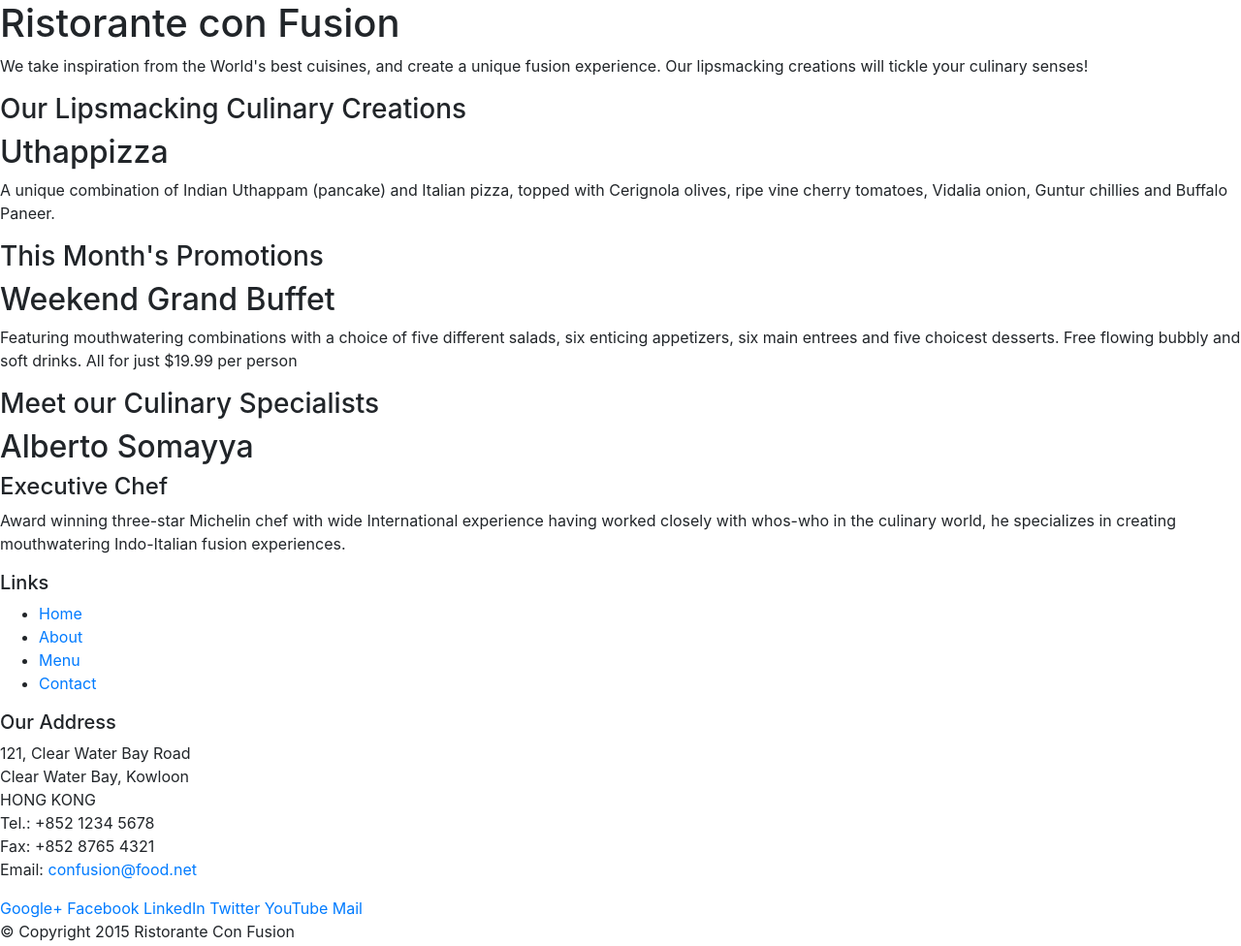
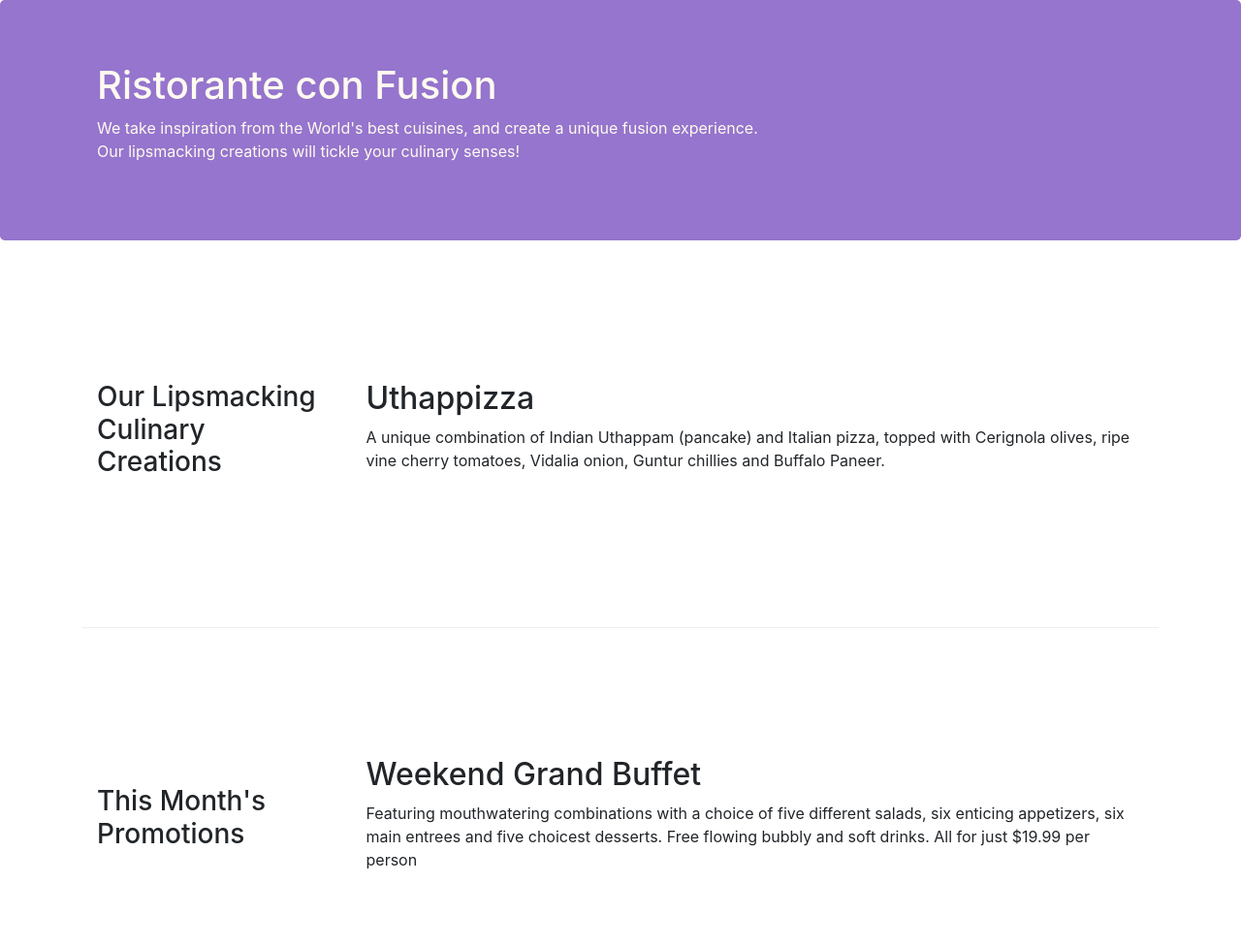
Before and after one commit to piyush2021/Introduction-to-Bootstrap, a website: page index.html in a window 1280 px wide. Shown: the top 976 px of the page at 97% size. Drawn offline with nearby package versions, Linux system fonts and the light colour scheme.

Commit message:
Bootstrap Grid Part 2

```diff
--- /dev/null
+++ b/css/styles.css
@@ -0,0 +1,30 @@
+.row-header {
+  margin: 0px auto;
+  padding: 0px auto;
+}
+
+.row-content {
+  margin: 0px auto;
+  padding: 50px 0px 50px 0px;
+  border-bottom: 1px ridge;
+  min-height: 400px;
+}
+
+.footer {
+  background-color: #D1C4E9;
+  margin: 0px auto;
+  padding: 20px 0px 20px 0px;
+}
+
+.jumbotron {
+  padding: 70px 30px 70x 30px;
+  margin: 0px auto;
+  background: #9575CD;
+  color: floralwhite;
+}
+
+.address {
+  font-size: 80%;
+  margin: 0px;
+  color: #0f0f0f;
+}
--- a/index.html
+++ b/index.html
@@ -3,62 +3,58 @@
 
 <head>
   <!-- Required meta tags always come first -->
-  <meta charset="utf-8">
-  <meta name="viewport"
-  content="width=device-width,
-  initial-scale=1, shrink-to-fit=no">
-  <meta http-equiv="x-ua-
-  compatible" content="ie=edge">
+<meta charset="utf-8">
+<meta name="viewport" content="width=device-width, initial-scale=1, shrink-to-fit=no">
+<meta http-equiv="x-ua-compatible" content="ie=edge">
 
-  <!-- Bootstrap CSS -->
-  <link rel="stylesheet"
-  href="node_modules/bootstrap/dist/
-  css/bootstrap.min.css">
+<!-- Bootstrap CSS -->
+<link rel="stylesheet" href="node_modules/bootstrap/dist/css/bootstrap.min.css">
+<link rel="stylesheet" href="css/styles.css">
     <title>Ristorante Con Fusion</title>
 </head>
 
 <body>
 
-    <header>
-        <div>
-            <div>
-                <div>
+    <header class="jumbotron">
+        <div class="container">
+            <div class="row row-header">
+                <div class="col-12 col-sm-8">
                     <h1>Ristorante con Fusion</h1>
                     <p>We take inspiration from the World's best cuisines, and create a unique fusion experience. Our lipsmacking creations will tickle your culinary senses!</p>
                 </div>
-                <div>
+                <div class="col col-sm">
                 </div>
             </div>
         </div>
     </header>
 
-    <div>
-        <div>
-            <div>
+    <div class="container">
+        <div class="row row-content align-items-center">
+            <div class="col-sm-4 col-md-3 flex-last">
                 <h3>Our Lipsmacking Culinary Creations</h3>
             </div>
-            <div>
+            <div class="col-sm col-md flex-first">
                 <h2>Uthappizza</h2>
                 <p>A unique combination of Indian Uthappam (pancake) and Italian pizza, topped with Cerignola olives, ripe vine cherry tomatoes, Vidalia onion, Guntur chillies and Buffalo Paneer.</p>
             </div>
         </div>
 
 
-        <div>
-            <div>
+        <div class="row row-content align-items-center">
+            <div class="col-sm-4 col-md-3">
                 <h3>This Month's Promotions</h3>
             </div>
-            <div>
+            <div class="col-sm col-md">
                 <h2>Weekend Grand Buffet</h2>
                 <p>Featuring mouthwatering combinations with a choice of five different salads, six enticing appetizers, six main entrees and five choicest desserts. Free flowing bubbly and soft drinks. All for just $19.99 per person </p>
             </div>
         </div>
 
-        <div>
-            <div>
+        <div class="row row-content align-items-center">
+            <div class="col-sm-4 col-md-3 flex-last">
                 <h3>Meet our Culinary Specialists</h3>
             </div>
-            <div>
+            <div class="col-sm col-md flex-first">
                 <h2>Alberto Somayya</h2>
                 <h4>Executive Chef</h4>
                 <p>Award winning three-star Michelin chef with wide International experience having worked closely with whos-who in the culinary world, he specializes in creating mouthwatering Indo-Italian fusion experiences. </p>
@@ -66,19 +62,19 @@
         </div>
     </div>
 
-    <footer>
-        <div>
-            <div>
-                <div>
+    <footer class="footer">
+        <div class="container">
+            <div class="row">
+                <div class="col-5 offset-1 col-sm-2">
                     <h5>Links</h5>
-                    <ul>
+                    <ul class="list-unstyled">
                         <li><a href="#">Home</a></li>
                         <li><a href="#">About</a></li>
                         <li><a href="#">Menu</a></li>
                         <li><a href="#">Contact</a></li>
                     </ul>
                 </div>
-                <div>
+                <div class="col-6 col-sm-5">
                     <h5>Our Address</h5>
                     <address>
 		              121, Clear Water Bay Road<br>
@@ -89,8 +85,8 @@
 		              Email: <a href="mailto:confusion@food.net">confusion@food.net</a>
 		           </address>
                 </div>
-                <div>
-                    <div>
+                <div class="col col-sm-4 align-self-center">
+                    <div style="text-align: center">
                         <a href="http://google.com/+">Google+</a>
                         <a href="http://www.facebook.com/profile.php?id=">Facebook</a>
                         <a href="http://www.linkedin.com/in/">LinkedIn</a>
@@ -100,21 +96,17 @@
                     </div>
                 </div>
            </div>
-           <div>
-                <div>
+           <div class="row justify-content-center">
+                <div class="col-auto">
                     <p>© Copyright 2015 Ristorante Con Fusion</p>
                 </div>
            </div>
         </div>
     </footer>
-    <!-- jQuery first, then Tether,
-    then Bootstrap JS. -->
-    <script src="node_modules/
-    jquery/dist/jquery.min.js"></script>
-    <script src="node_modules/
-    tether/dist/js/tether.min.js"></script>
-    <script src="node_modules/
-    bootstrap/dist/js/bootstrap.min.js"></script>
+    <!-- jQuery first, then Tether, then Bootstrap JS. -->
+   <script src="node_modules/jquery/dist/jquery.min.js"></script>
+   <script src="node_modules/tether/dist/js/tether.min.js"></script>
+   <script src="node_modules/bootstrap/dist/js/bootstrap.min.js"></script>
 
 </body>
 
```
